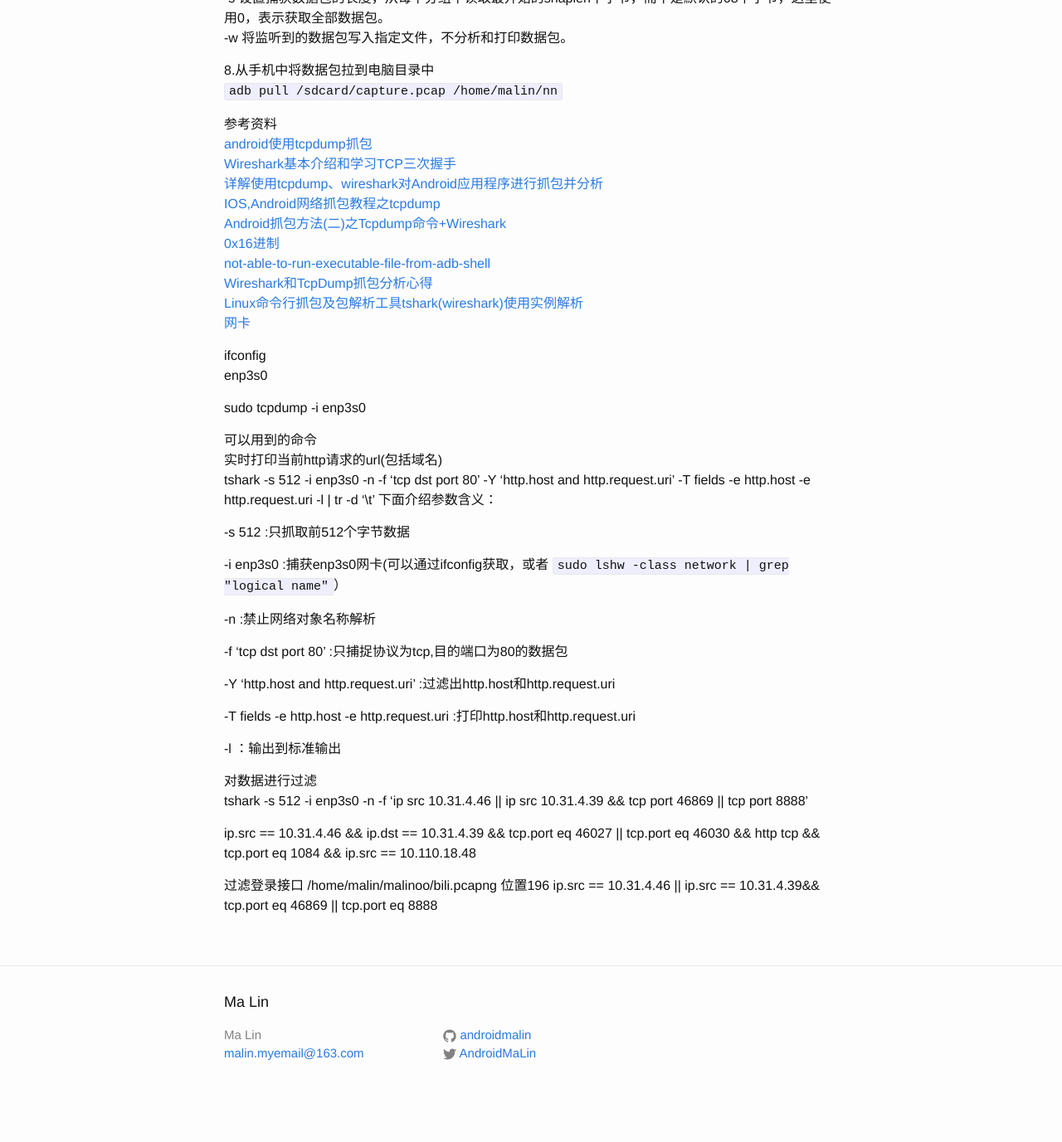
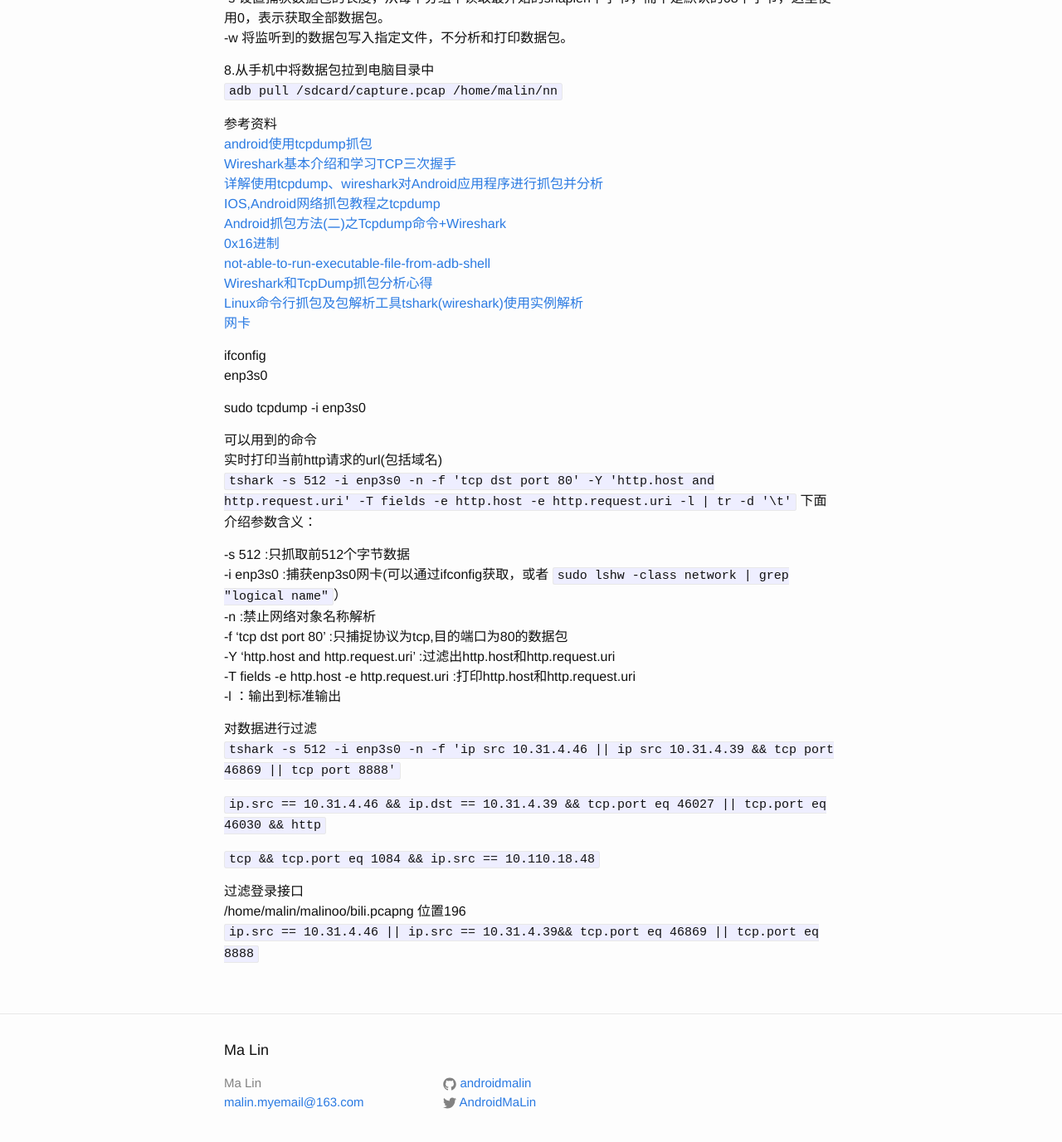
Before and after one commit to androidmalin/androidmalin.github.io, a Jekyll site: the page built from _posts/2016-12-04-tcp.markdown, in a window 1280 px wide and 1400 px high, scrolled down 679 px. Shown: the top 1377 px of the window at 83% size. Built offline with Jekyll 4.4.1, drawn with Linux system fonts in a browser that asks for light colours; before the commit the page ends 2021 px from its top, so only the background shows below that.

Commit message:
update the tcdump

```diff
--- a/_posts/2016-12-04-tcp.markdown
+++ b/_posts/2016-12-04-tcp.markdown
@@ -51,29 +51,24 @@ sudo tcpdump -i enp3s0<br/>
 
 可以用到的命令<br/>
 实时打印当前http请求的url(包括域名)<br/>
-tshark -s 512 -i enp3s0 -n -f 'tcp dst port 80' -Y 'http.host and http.request.uri' -T fields -e http.host -e http.request.uri -l | tr -d '\t'
+`tshark -s 512 -i enp3s0 -n -f 'tcp dst port 80' -Y 'http.host and http.request.uri' -T fields -e http.host -e http.request.uri -l | tr -d '\t'`
 下面介绍参数含义：
 
 -s 512 :只抓取前512个字节数据<br/>
-
 -i enp3s0 :捕获enp3s0网卡(可以通过ifconfig获取，或者 `sudo lshw -class network | grep "logical name"`）<br/>
-
 -n :禁止网络对象名称解析<br/>
-
 -f 'tcp dst port 80' :只捕捉协议为tcp,目的端口为80的数据包<br/>
-
 -Y 'http.host and http.request.uri' :过滤出http.host和http.request.uri<br/>
-
 -T fields -e http.host -e http.request.uri :打印http.host和http.request.uri<br/>
-
 -l ：输出到标准输出<br/>
 
 对数据进行过滤<br/>
-tshark -s 512 -i enp3s0 -n -f 'ip src 10.31.4.46 || ip src 10.31.4.39 && tcp port 46869 || tcp port 8888'<br/>
+`tshark -s 512 -i enp3s0 -n -f 'ip src 10.31.4.46 || ip src 10.31.4.39 && tcp port 46869 || tcp port 8888'`<br/>
 
-ip.src == 10.31.4.46 && ip.dst == 10.31.4.39 && tcp.port eq 46027  ||  tcp.port eq 46030 && http
-tcp && tcp.port eq 1084 && ip.src == 10.110.18.48
+`ip.src == 10.31.4.46 && ip.dst == 10.31.4.39 && tcp.port eq 46027  ||  tcp.port eq 46030 && http`<br/>
 
-过滤登录接口
-/home/malin/malinoo/bili.pcapng  位置196
-ip.src == 10.31.4.46 || ip.src == 10.31.4.39&& tcp.port eq 46869 || tcp.port eq 8888
+`tcp && tcp.port eq 1084 && ip.src == 10.110.18.48`<br/>
+
+过滤登录接口<br/>
+/home/malin/malinoo/bili.pcapng  位置196<br/>
+`ip.src == 10.31.4.46 || ip.src == 10.31.4.39&& tcp.port eq 46869 || tcp.port eq 8888`
```
